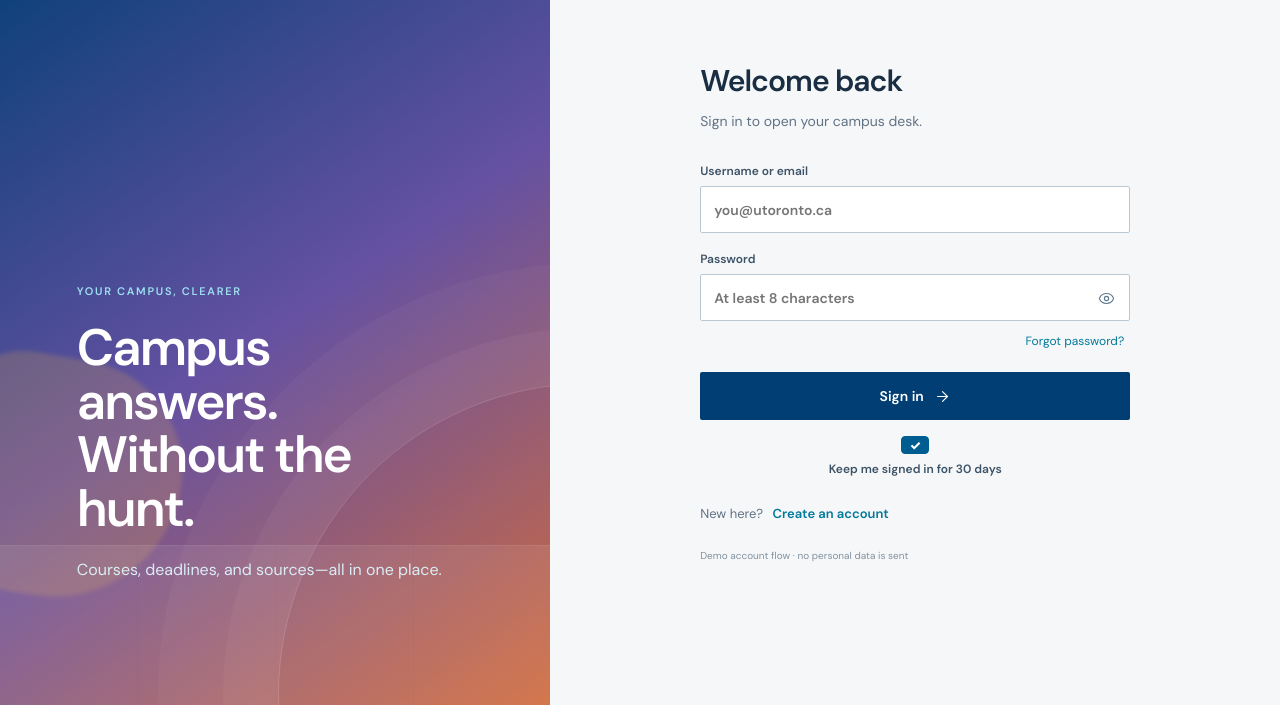
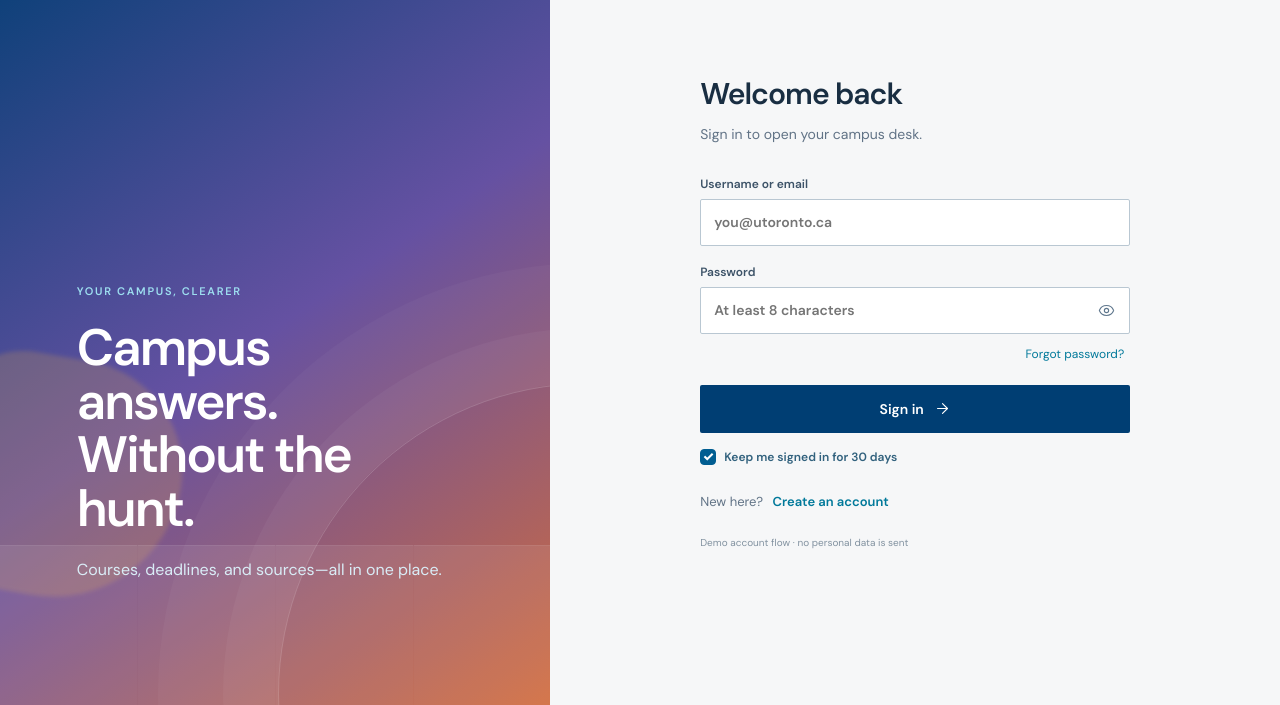
Before and after one commit to Team-Chill-2026-9-12-Hackathon-Team/All-About, a React app in the folder apps/web/: page / in a window 1280 px wide. Shown: the part 95-800 px from the top of the page. Built offline with nearby package versions, Linux system fonts and the light colour scheme.

Commit message:
Resize remembered sign-in checkbox

```diff
--- a/apps/web/src/desk.css
+++ b/apps/web/src/desk.css
@@ -374,8 +374,8 @@ to{transform:translateX(0)}
 .text-auth{color:#00799a;font-size:12px;margin-top:3px}
 .auth-foot{font-size:13px!important;margin:25px 0 0!important}
 .auth-foot button{color:#00799a;font-weight:650}
-.remember-session{display:flex;align-items:center;gap:9px;margin-top:16px;color:#31617d;font-size:12px;font-weight:650;cursor:pointer;user-select:none}
-.remember-session input{appearance:none;width:18px;height:18px;margin:0;border:1.5px solid #7795ad;border-radius:4px;background:#fff;display:grid;place-content:center;cursor:pointer}
+.auth-card .remember-session{display:flex;flex-direction:row;align-items:center;gap:8px;margin-top:16px;color:#31617d;font-size:12px;font-weight:650;cursor:pointer;user-select:none}
+.auth-card .remember-session input{appearance:none;flex:0 0 16px;width:16px;height:16px;min-height:16px;padding:0;margin:0;border:1.5px solid #7795ad;border-radius:4px;background:#fff;display:grid;place-content:center;cursor:pointer}
 .remember-session input:checked{background:#005d91;border-color:#005d91}
 .remember-session input:checked:after{content:'✓';color:#fff;font-size:13px;line-height:1;font-weight:800}
 .remember-session input:focus-visible{outline:3px solid #7bc6db;outline-offset:2px}
```
